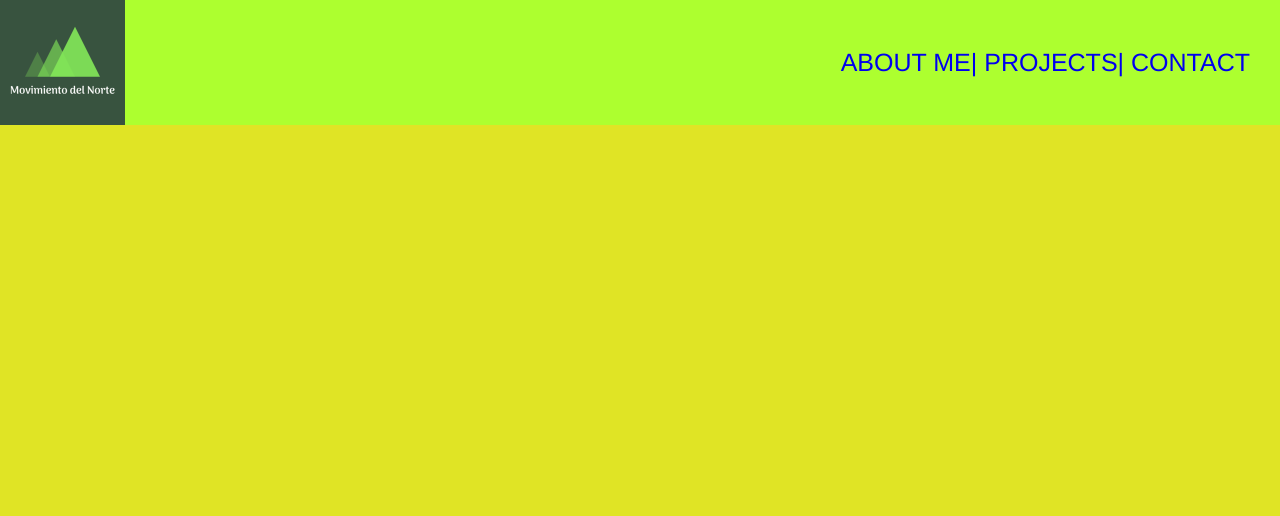
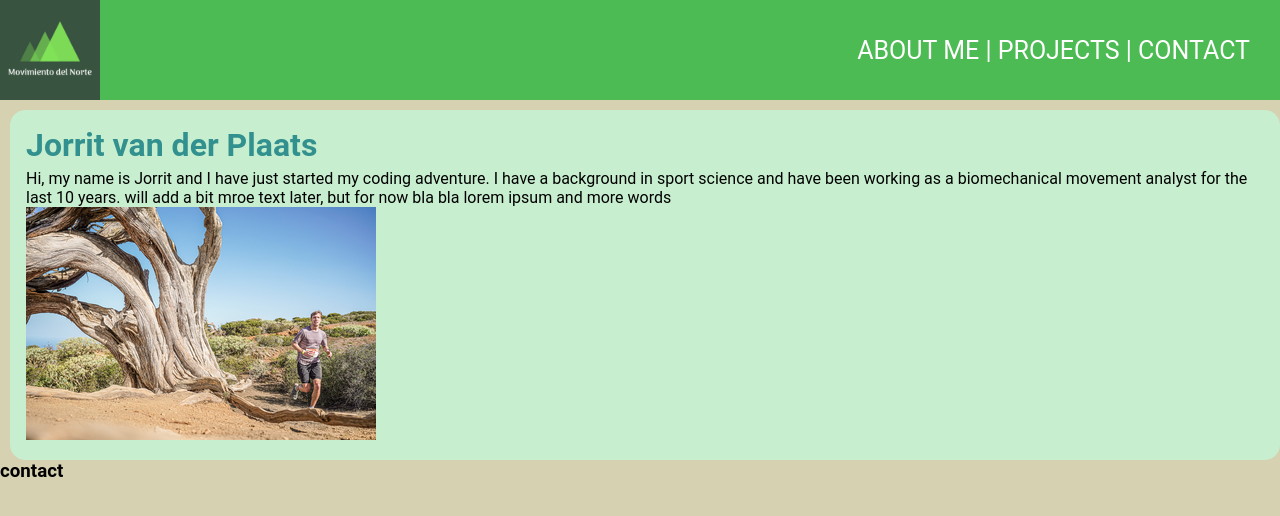
Before and after one commit to JorritvdP/PortfolioWebsite, a plain HTML site: page index.html in a window 1280 px wide. Drawn offline with Linux system fonts and the light colour scheme; a web font is replaced by a local one.

Commit message:
extension main part

```diff
--- a/index.css
+++ b/index.css
@@ -1,45 +1,140 @@
+@font-face {
+    font-family: 'Montserrat';
+    font-style: italic;
+    font-weight: 400;
+    font-display: swap;
+    src: url(https://fonts.gstatic.com/s/montserrat/v24/JTUFjIg1_i6t8kCHKm459Wx7xQYXK0vOoz6jq6R9WXh0pg.woff2) format('woff2');
+    unicode-range: U+0000-00FF, U+0131, U+0152-0153, U+02BB-02BC, U+02C6, U+02DA, U+02DC, U+2000-206F, U+2074, U+20AC, U+2122, U+2191, U+2193, U+2212, U+2215, U+FEFF, U+FFFD;
+  }
+
+  @font-face {
+    font-family: 'Montserrat';
+    font-style: normal;
+    font-weight: 400;
+    font-display: swap;
+    src: url(https://fonts.gstatic.com/s/montserrat/v24/JTUSjIg1_i6t8kCHKm459Wdhyzbi.woff2) format('woff2');
+    unicode-range: U+0100-024F, U+0259, U+1E00-1EFF, U+2020, U+20A0-20AB, U+20AD-20CF, U+2113, U+2C60-2C7F, U+A720-A7FF;
+  }
+
+  @font-face {
+    font-family: 'Montserrat';
+    font-style: normal;
+    font-weight: 700;
+    font-display: swap;
+    src: url(https://fonts.gstatic.com/s/montserrat/v24/JTUSjIg1_i6t8kCHKm459Wlhyw.woff2) format('woff2');
+    unicode-range: U+0000-00FF, U+0131, U+0152-0153, U+02BB-02BC, U+02C6, U+02DA, U+02DC, U+2000-206F, U+2074, U+20AC, U+2122, U+2191, U+2193, U+2212, U+2215, U+FEFF, U+FFFD;
+  }
+
+  @font-face {
+    font-family: 'Nunito';
+    font-style: normal;
+    font-weight: 400;
+    font-display: swap;
+    src: url(https://fonts.gstatic.com/s/nunito/v23/XRXV3I6Li01BKofINeaB.woff2) format('woff2');
+    unicode-range: U+0000-00FF, U+0131, U+0152-0153, U+02BB-02BC, U+02C6, U+02DA, U+02DC, U+2000-206F, U+2074, U+20AC, U+2122, U+2191, U+2193, U+2212, U+2215, U+FEFF, U+FFFD;
+  }
+
+  @font-face {
+    font-family: 'Nunito';
+    font-style: normal;
+    font-weight: 700;
+    font-display: swap;
+    src: url(https://fonts.gstatic.com/s/nunito/v23/XRXV3I6Li01BKofINeaB.woff2) format('woff2');
+    unicode-range: U+0000-00FF, U+0131, U+0152-0153, U+02BB-02BC, U+02C6, U+02DA, U+02DC, U+2000-206F, U+2074, U+20AC, U+2122, U+2191, U+2193, U+2212, U+2215, U+FEFF, U+FFFD;
+  }
+
+  @font-face {
+    font-family: 'Roboto';
+    font-style: normal;
+    font-weight: 400;
+    font-display: swap;
+    src: url(https://fonts.gstatic.com/s/roboto/v29/KFOmCnqEu92Fr1Mu4mxK.woff2) format('woff2');
+    unicode-range: U+0000-00FF, U+0131, U+0152-0153, U+02BB-02BC, U+02C6, U+02DA, U+02DC, U+2000-206F, U+2074, U+20AC, U+2122, U+2191, U+2193, U+2212, U+2215, U+FEFF, U+FFFD;
+  }
+
+  @font-face {
+    font-family: 'Roboto';
+    font-style: normal;
+    font-weight: 700;
+    font-display: swap;
+    src: url(https://fonts.gstatic.com/s/roboto/v29/KFOlCnqEu92Fr1MmWUlfBBc4.woff2) format('woff2');
+    unicode-range: U+0000-00FF, U+0131, U+0152-0153, U+02BB-02BC, U+02C6, U+02DA, U+02DC, U+2000-206F, U+2074, U+20AC, U+2122, U+2191, U+2193, U+2212, U+2215, U+FEFF, U+FFFD;
+  }
+
 * {
- font-family: 'Franklin Gothic Medium', 'Arial Narrow', Arial, sans-serif;
- background-color: #E0E425;
+ font-family: 'Roboto', 'Montserrat', 'Nunito', sans-serif;
+ background-color: #D6D1B1;
  margin: 0;
 }
 
 #logo {
-    height: 125px;
+    height: 100px;
 }
 
 header {
     display: flex;
     align-items: center;
-    background-color: greenyellow;
+    position: sticky;
+    background-color: #4DBB53;
+}
+header h2 {
+    margin-left: 20px;
+    padding-right: 30px;
+    display: inline;
+}
+
+header * {
+    background-color: #4DBB53;
+    color: white;
 }
 
 nav {
     display: flex;
     width: 100%;
     justify-content: end;
-    background-color: greenyellow;
     margin-right: 30px;
 }
 
 .navbar {
     list-style: none;
     align-items: center;
-    background-color: greenyellow;
 }
 
 .navbar li {
     display: inline;
     text-transform: uppercase;
-    color: aquamarine;
     font-size: 25px;
 }
 
 .navbar li a {
-    background-color: greenyellow;
     text-decoration: none;
 }
 
 .navbar li a:hover {
     font-size: larger;
 }
+
+/* Main Section */
+.intro {
+    margin-top: 10px;
+    margin-left: 10px;
+    padding: 15px;
+    background-color: #C7EFCF;
+    border: 1px solid #C7EFCF;
+    border-radius: 15px;
+}
+
+.intro * {
+    background-color: #C7EFCF;
+    font-family: 'roboto', sans-serif;
+}
+
+.intro h1 {
+    justify-content: center;
+    color: #32908F;
+    margin-bottom: 5px;
+}
+
+.intro p {
+    display: block;
+}
--- a/index.html
+++ b/index.html
@@ -13,19 +13,24 @@
       <img src="./logo.png" alt="logo movimiento del norte" id="logo">
       <nav>
         <ul class="navbar" role="presentation">
-          <li><a href="#">About me| </a></li>
-          <li><a href="#">Projects| </a></li>
+          <li><a href="#">About me | </a></li>
+          <li><a href="#">Projects | </a></li>
           <li><a href="#">Contact</a></li>
         </ul>
       </nav>
     </header>
 
     <main>
-
+      <div class="intro">
+        <h1>Jorrit van der Plaats</h1>
+        <p>Hi, my name is Jorrit and I have just started my coding adventure. I have a background in sport science and have been working as a
+          biomechanical movement analyst for the last 10 years. will add a bit mroe text later, but for now  bla bla lorem ipsum and more words </p>
+        <img src="./mmeridiano2020-1525.jpg" alt="Running close to tree el Hierro" id="me">
+      </div>
     </main>
 
     <footer>
-
+      <h3>contact</h3>
     </footer>
 </body>
 </html>
```
Also changed, not shown: mmeridiano2020-1525.jpg (added).
